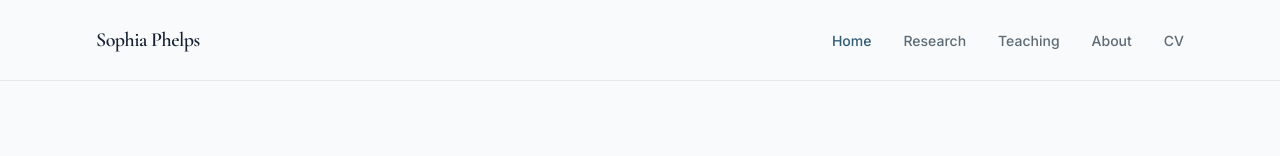
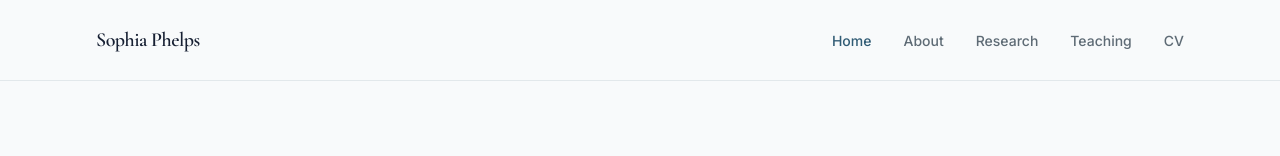
Before and after one commit to sophphelps/website, a Next.js app: page / in a window 1280 px wide. Shown: the top 156 px of the page. Built offline with nearby package versions, Linux system fonts and the light colour scheme.

Commit message:
Update Header.tsx

```diff
--- a/components/Header.tsx
+++ b/components/Header.tsx
@@ -6,9 +6,9 @@ import { useState } from "react";
 
 const links = [
   { href: "/", label: "Home" },
+  { href: "/about", label: "About" },
   { href: "/research", label: "Research" },
   { href: "/teaching", label: "Teaching" },
-  { href: "/about", label: "About" },
   { href: "/cv", label: "CV" },
 ];
 
```
